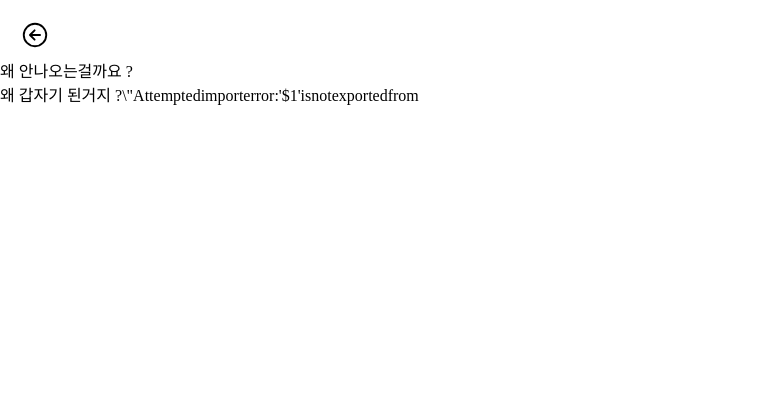
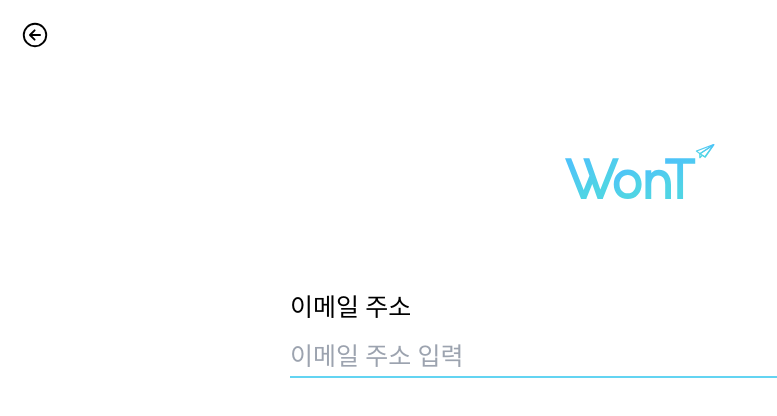
Before and after one commit to uniS2/WonT-Next, a Next.js app: page /signin in a window 1280 px wide. Shown: the top 416 px of the page, without its empty margins (0-777 px from the left). Built offline with nearby package versions, Linux system fonts and the light colour scheme.

Commit message:
Style : 분리 전 컴포넌트 완성

```diff
--- a/src/components/header/HeaderSign.tsx
+++ b/src/components/header/HeaderSign.tsx
@@ -5,11 +5,11 @@ import { IoArrowBackCircleOutline } from "react-icons/io5";
 function HeaderSign() {
   return (
     <>
-      <div className="h-[3.75rem] w-auto pt-[1.25rem] pl-[1.25rem]">
+      <nav className="pt-[1.25rem] pl-[1.25rem] h-[3.75rem] w-auto ">
         <Link href="/">
           <IoArrowBackCircleOutline size={30} />
         </Link>
-      </div>
+      </nav>
     </>
   );
 }
--- a/src/pages/signin/index.tsx
+++ b/src/pages/signin/index.tsx
@@ -1,11 +1,31 @@
 import SignInLayout from "@/app/signin/layout";
+import Image from "next/image";
 
 function SignInPage() {
   return (
     <SignInLayout>
-      <div>
-        <h1>왜 안나오는걸까요 ?</h1>
-        <p>왜 갑자기 된거지 ?\"Attemptedimporterror:'$1'isnotexportedfrom</p>
+      <div className="pt-[5.25rem]">
+        <div className="flex flex-col justify-center items-center gap-10">
+          <Image
+            src="/svg/logo.svg"
+            alt="wont 로고"
+            width={150}
+            height={50}
+            priority
+          />
+          <div className="pt-[3.125rem] min-w-[18.75rem] sm:min-w-[31.25rem] lg:min-w-[43.75rem] 2xl:min-w-[56.25rem] flex flex-col gap-3 border-b-2 border-primary mx-auto">
+            <p className="text-[1rem] sm:text-[1.25rem] lg:text-[1.563rem]">
+              이메일 주소
+            </p>
+            <input
+              type="email"
+              placeholder="이메일 주소 입력"
+              className="text-[1rem] sm:text-[1.25rem] lg:text-[1.563rem]"
+            />
+          </div>
+        </div>
+
+        <div className="snslogin"></div>
       </div>
     </SignInLayout>
   );
```
